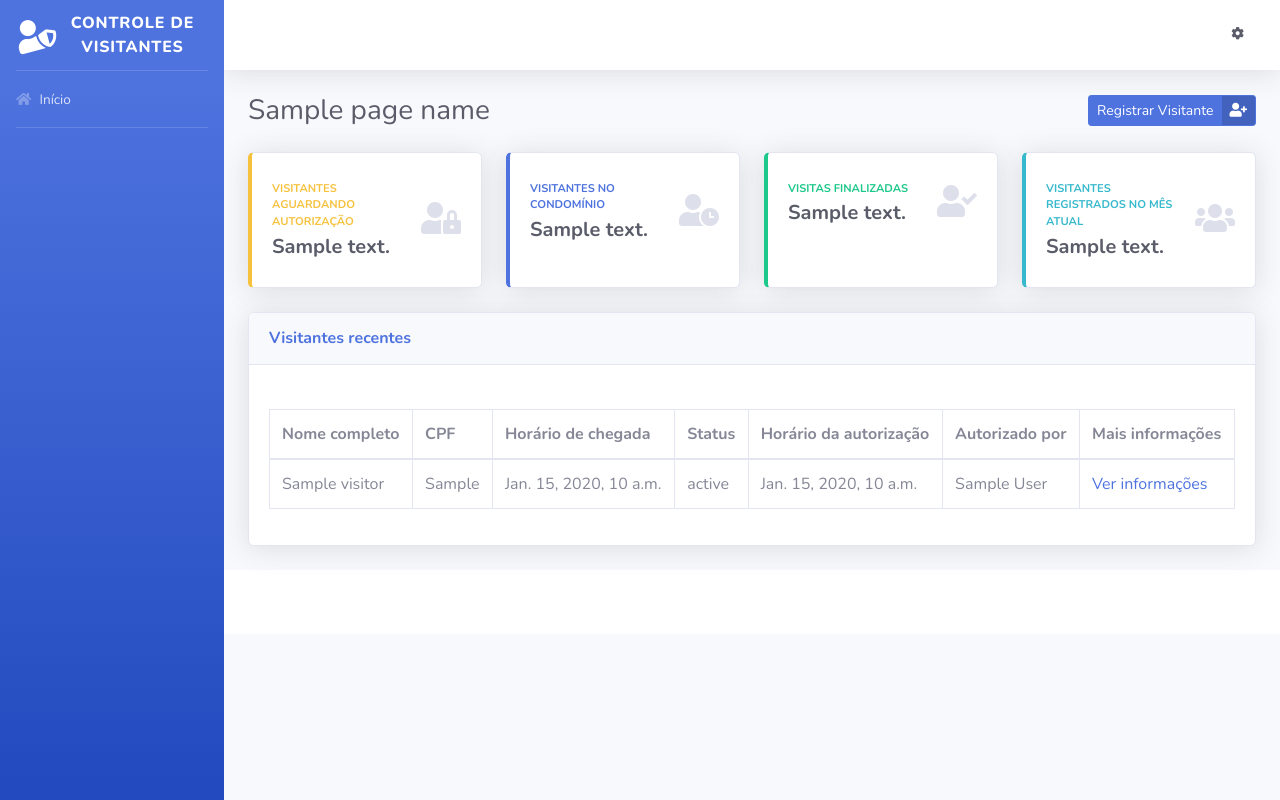
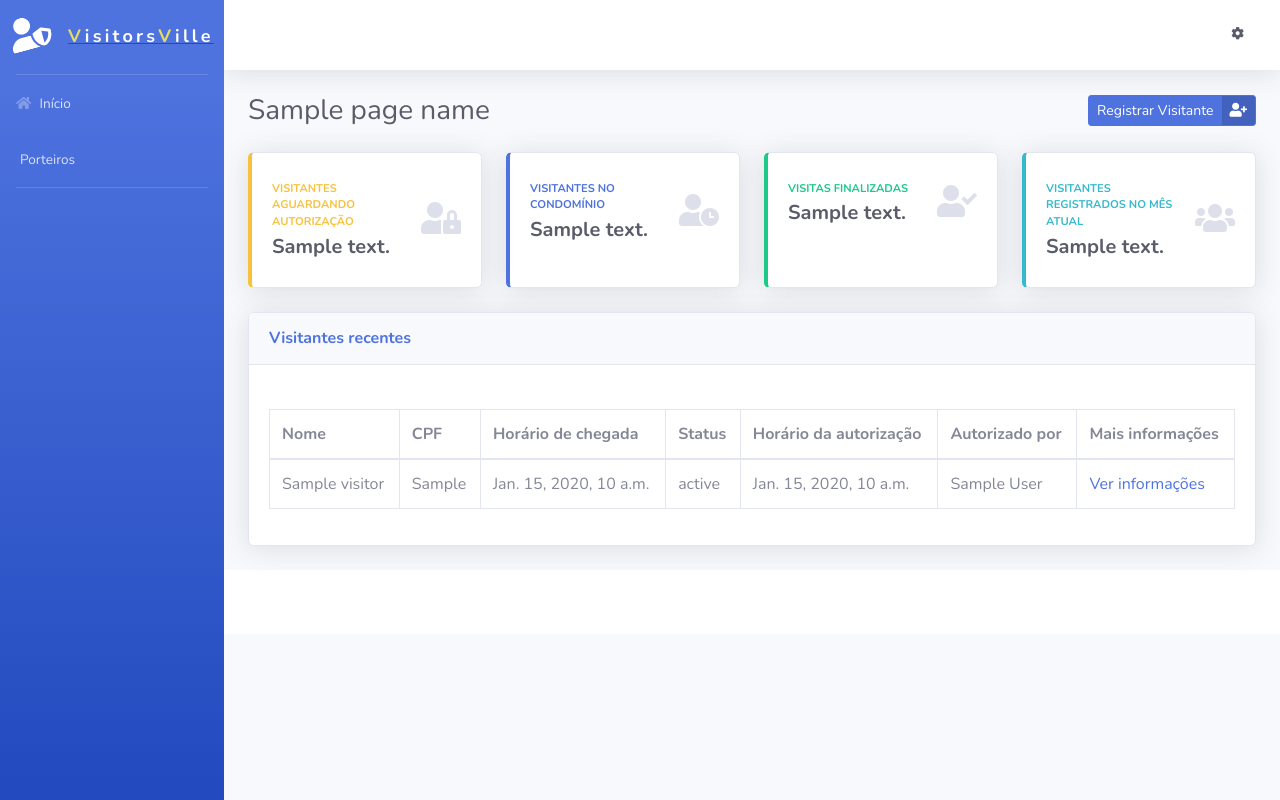
Before and after one commit to WandersoNoleto/Dashboard_Visitor-Control, a Django app: template templates/index.html in a window 1280 px wide. Run offline with Django 4.2, Linux system fonts and the light colour scheme; the template is opened without the code that fills it: most values are stand-ins (such as "Sample title", 1, 10 or a date in 2020); some libraries are stand-ins or nearby versions.

Commit message:
(#002) interface adjustments

```diff
--- /dev/null
+++ b/static/css/extra.css
@@ -0,0 +1,31 @@
+.svg-logo-icon{
+    width: 2.6rem;
+    height: 2.6rem;
+}
+
+.content-logo{
+    text-decoration: none;
+    display: flex;
+    justify-content: center;
+    align-items: center;
+    padding-top: 1rem;
+    margin-bottom: 1rem;
+}
+
+
+.title-logo{
+    margin-left: 1rem;
+
+    text-decoration: none;
+    color: #fff;
+    font-size: large;
+    font-weight: bold;
+
+    font-size: large;
+    letter-spacing: 0.2rem;
+
+}
+
+.title-logo span{
+    color: rgb(230, 221, 96);
+}
--- a/templates/base.html
+++ b/templates/base.html
@@ -12,19 +12,21 @@
 
         <link href="https://fonts.googleapis.com/css?family=Nunito:200,200i,300,300i,400,400i,600,600i,700,700i,800,800i,900,900i" rel="stylesheet">
 
+        <link href="{% static 'css/extra.css' %}" rel="stylesheet">
         <link href="{% static 'css/sb-admin-2.min.css' %}" rel="stylesheet">
         <link href="{% static 'vendor/fontawesome-free/css/all.min.css' %}" rel="stylesheet" type="text/css">
+        <link rel="shortcut icon" href="{% static 'img/user-shield-solid.svg' %}" type="image/x-icon">
     </head>
 
     <body id="page-top">
         <div id="wrapper">
             <ul class="navbar-nav bg-gradient-primary sidebar sidebar-dark accordion" id="accordionSidebar">
-                <a class="sidebar-brand d-flex align-items-center justify-content-center" href="#">
-                    <div class="sidebar-brand-icon rotate-n-15">
-                        <i class="fas fa-user-shield"></i>
+                <a class="content-logo" href="#">
+                    <div class="rotate-n-15 svg-logo-icon">
+                        <img src="{% static 'img/user-shield-solid.svg' %}" alt="Logo Site">
                     </div>
 
-                    <div class="sidebar-brand-text">Controle de Visitantes</div>
+                    <div class="title-logo"><span>V</span>isitors<span>V</span>ille</div>
                 </a>
 
                 <hr class="sidebar-divider my-0">
@@ -33,6 +35,12 @@
                     <a class="nav-link" href=" {% url 'Home' %}">
                         <i class="fas fa-home"></i>
                         <span>Início</span>
+                    </a>
+                </li>
+                <li class="nav-item">
+                    <a class="nav-link" href="#">
+                        <i class="fa-regular fa-user-police"></i>
+                        <span>Porteiros</span>
                     </a>
                 </li>
 
--- a/templates/index.html
+++ b/templates/index.html
@@ -101,7 +101,7 @@
             <div class="table-responsive">
                 <table class="table table-bordered">
                     <thead>
-                        <th>Nome completo</th>
+                        <th>Nome</th>
                         <th>CPF</th>
                         <th>Horário de chegada</th>
                         <th>Status</th>
```
Also changed, not shown: apps/concierges/models.py (+4 -5 lines), static/img/user-shield-solid.svg (added).
